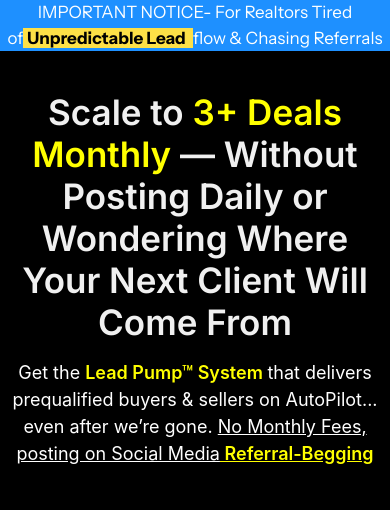
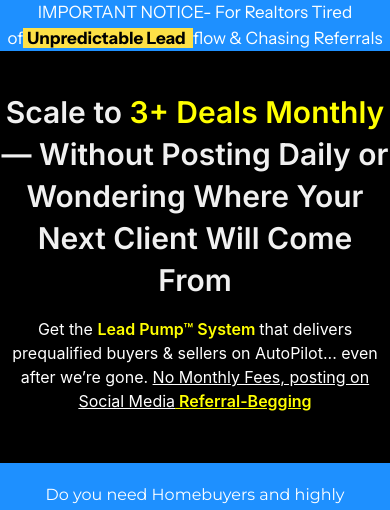
Before and after one commit to juwoncaleb/Funnel, a Next.js app: page / in a window 390 px wide. Shown: the top 510 px of the page. Built offline with nearby package versions, Linux system fonts and the light colour scheme; a web font is replaced by a local one.

Commit message:
Update global.css

```diff
--- a/styles/global.css
+++ b/styles/global.css
@@ -403,7 +403,7 @@
     margin-bottom: 0px;
   }
   .hero_head {
-    font-size: 35px;
+    font-size: 30px;
     line-height: 42px;
     text-align: center;
     font-weight: 600;
@@ -451,6 +451,6 @@
   }
   .hero_sub{
     color: white;
-    font-size: 18px;
+    font-size: 16px;
   }
 }
```
